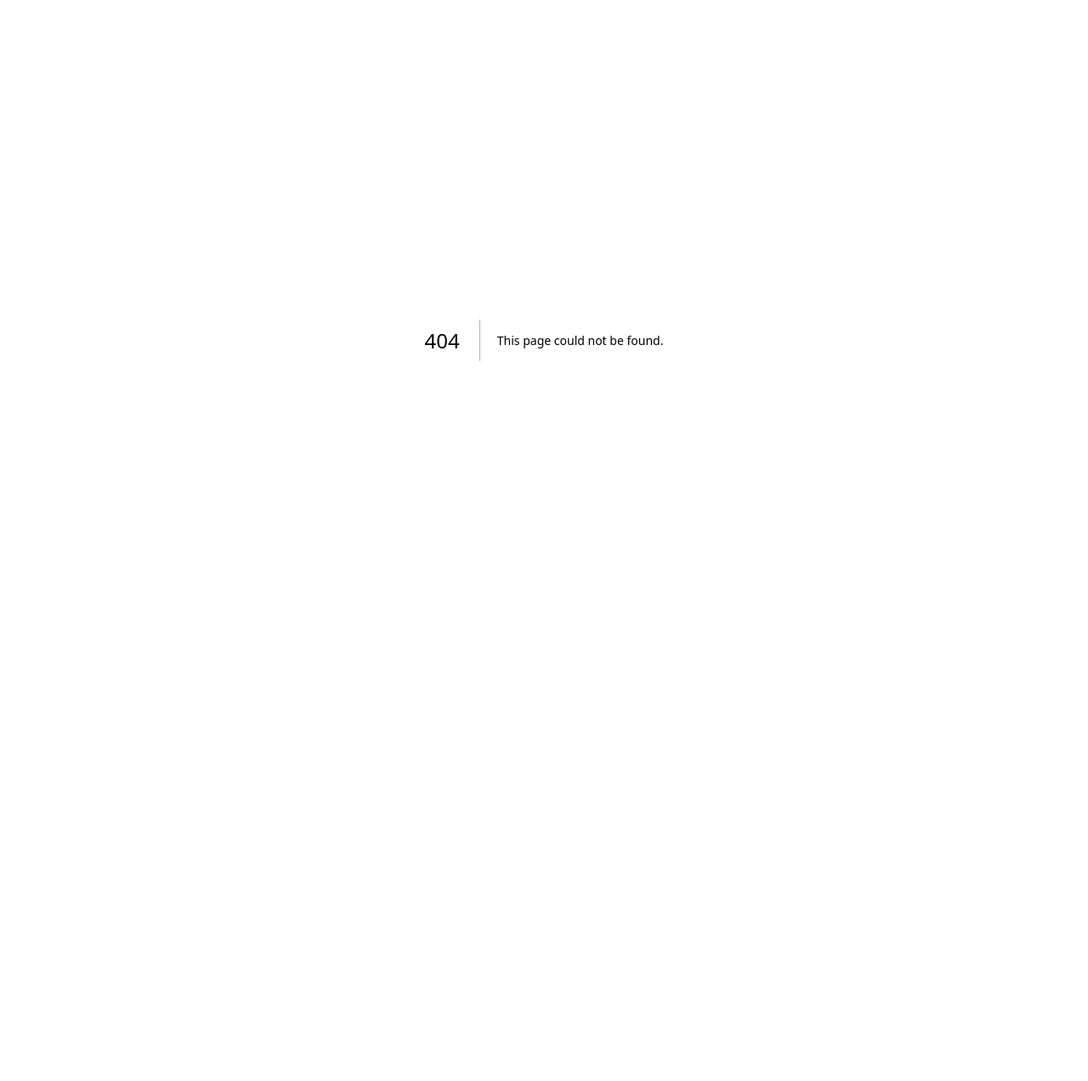
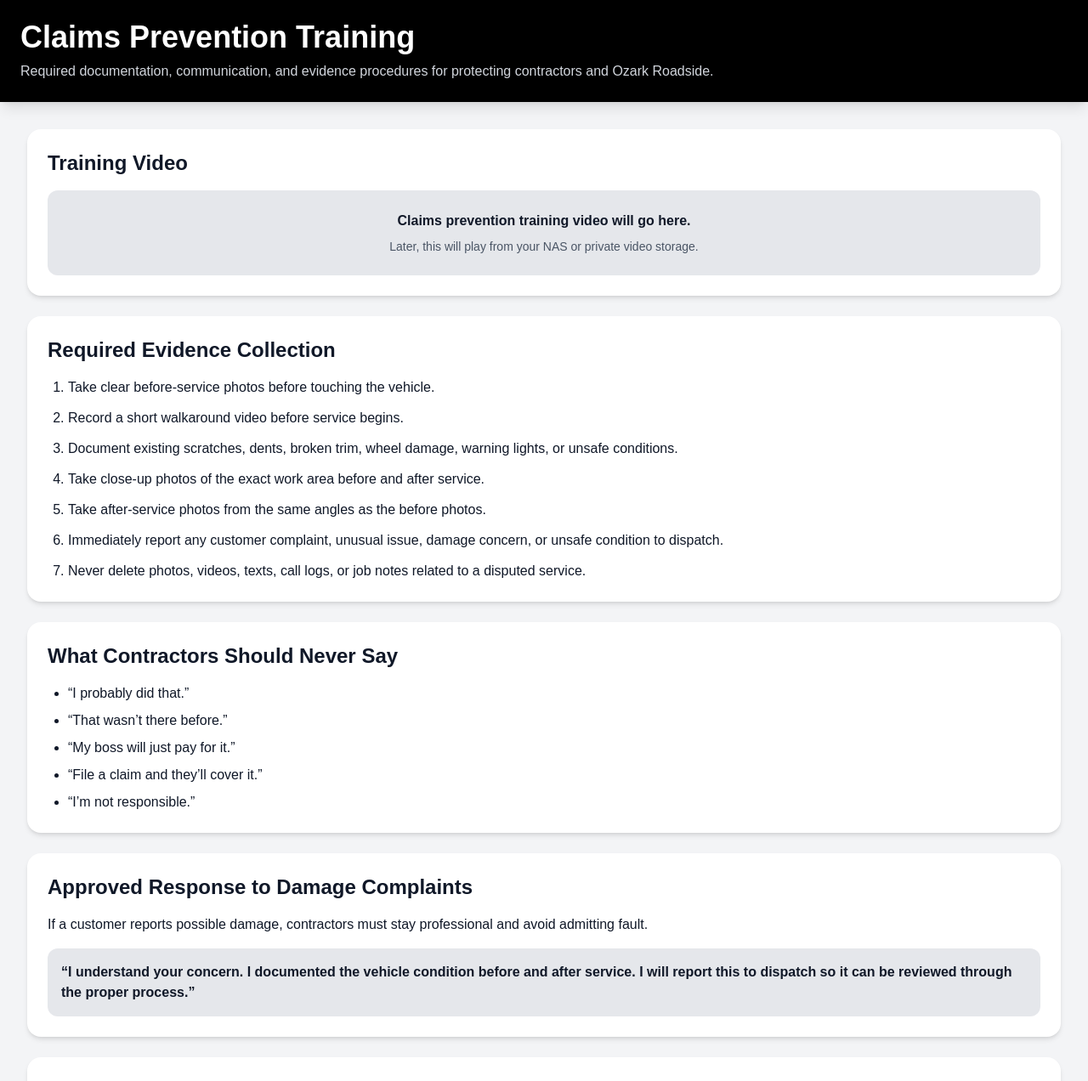
Before and after one commit to Fuidwiw/contractor-training-portal, a Next.js app: page /claims-prevention in a window 1280 px wide. Before the commit this address had no page. Shown: the top 1272 px of the page at 85% size. Before the commit the page ends 800 px from the top, so only its background shows below. Built offline with nearby package versions, Linux system fonts and the light colour scheme.

Commit message:
Added claims prevention training module

```diff
--- /dev/null
+++ b/app/claims-prevention/page.js
@@ -0,0 +1,110 @@
+export default function ClaimsPreventionTraining() {
+  return (
+    <main className="min-h-screen bg-gray-100 text-gray-900">
+
+      <div className="bg-black text-white p-6 shadow-lg">
+        <h1 className="text-4xl font-bold">
+          Claims Prevention Training
+        </h1>
+
+        <p className="mt-2 text-gray-300">
+          Required documentation, communication, and evidence procedures for protecting contractors and Ozark Roadside.
+        </p>
+      </div>
+
+      <div className="p-8">
+
+        <div className="bg-white rounded-2xl shadow-md p-6 mb-6">
+          <h2 className="text-2xl font-semibold mb-4">
+            Training Video
+          </h2>
+
+          <div className="bg-gray-200 rounded-xl p-6 text-center">
+            <p className="font-semibold">
+              Claims prevention training video will go here.
+            </p>
+
+            <p className="text-sm mt-2 text-gray-600">
+              Later, this will play from your NAS or private video storage.
+            </p>
+          </div>
+        </div>
+
+        <div className="bg-white rounded-2xl shadow-md p-6 mb-6">
+          <h2 className="text-2xl font-semibold mb-4">
+            Required Evidence Collection
+          </h2>
+
+          <ol className="list-decimal ml-6 space-y-3">
+            <li>Take clear before-service photos before touching the vehicle.</li>
+            <li>Record a short walkaround video before service begins.</li>
+            <li>Document existing scratches, dents, broken trim, wheel damage, warning lights, or unsafe conditions.</li>
+            <li>Take close-up photos of the exact work area before and after service.</li>
+            <li>Take after-service photos from the same angles as the before photos.</li>
+            <li>Immediately report any customer complaint, unusual issue, damage concern, or unsafe condition to dispatch.</li>
+            <li>Never delete photos, videos, texts, call logs, or job notes related to a disputed service.</li>
+          </ol>
+        </div>
+
+        <div className="bg-white rounded-2xl shadow-md p-6 mb-6">
+          <h2 className="text-2xl font-semibold mb-4">
+            What Contractors Should Never Say
+          </h2>
+
+          <ul className="list-disc ml-6 space-y-2">
+            <li>“I probably did that.”</li>
+            <li>“That wasn’t there before.”</li>
+            <li>“My boss will just pay for it.”</li>
+            <li>“File a claim and they’ll cover it.”</li>
+            <li>“I’m not responsible.”</li>
+          </ul>
+        </div>
+
+        <div className="bg-white rounded-2xl shadow-md p-6 mb-6">
+          <h2 className="text-2xl font-semibold mb-4">
+            Approved Response to Damage Complaints
+          </h2>
+
+          <p className="mb-4">
+            If a customer reports possible damage, contractors must stay professional and avoid admitting fault.
+          </p>
+
+          <div className="bg-gray-200 rounded-xl p-4">
+            <p className="font-semibold">
+              “I understand your concern. I documented the vehicle condition before and after service. I will report this to dispatch so it can be reviewed through the proper process.”
+            </p>
+          </div>
+        </div>
+
+        <div className="bg-white rounded-2xl shadow-md p-6 mb-6">
+          <h2 className="text-2xl font-semibold mb-4">
+            Common Damage Claim Areas
+          </h2>
+
+          <ul className="list-disc ml-6 space-y-2">
+            <li>Door frames, window trim, and weather stripping during lockouts</li>
+            <li>Rocker panels, pinch welds, wheels, and lug studs during tire changes</li>
+            <li>Battery terminals, electronics, and warning lights during jump starts</li>
+            <li>Fuel door area, paint, spills, and wrong fuel disputes during fuel delivery</li>
+            <li>Pre-existing damage blamed on the contractor after service</li>
+          </ul>
+        </div>
+
+        <div className="bg-white rounded-2xl shadow-md p-6">
+          <h2 className="text-2xl font-semibold mb-4">
+            Contractor Acknowledgment
+          </h2>
+
+          <p className="mb-4">
+            Contractors must understand that poor documentation can result in claim liability, removal from the contractor network, or reimbursement responsibility if negligence is proven.
+          </p>
+
+          <button className="bg-black text-white px-6 py-3 rounded-xl font-semibold">
+            Mark Claims Prevention Training Complete
+          </button>
+        </div>
+
+      </div>
+    </main>
+  );
+}
```
